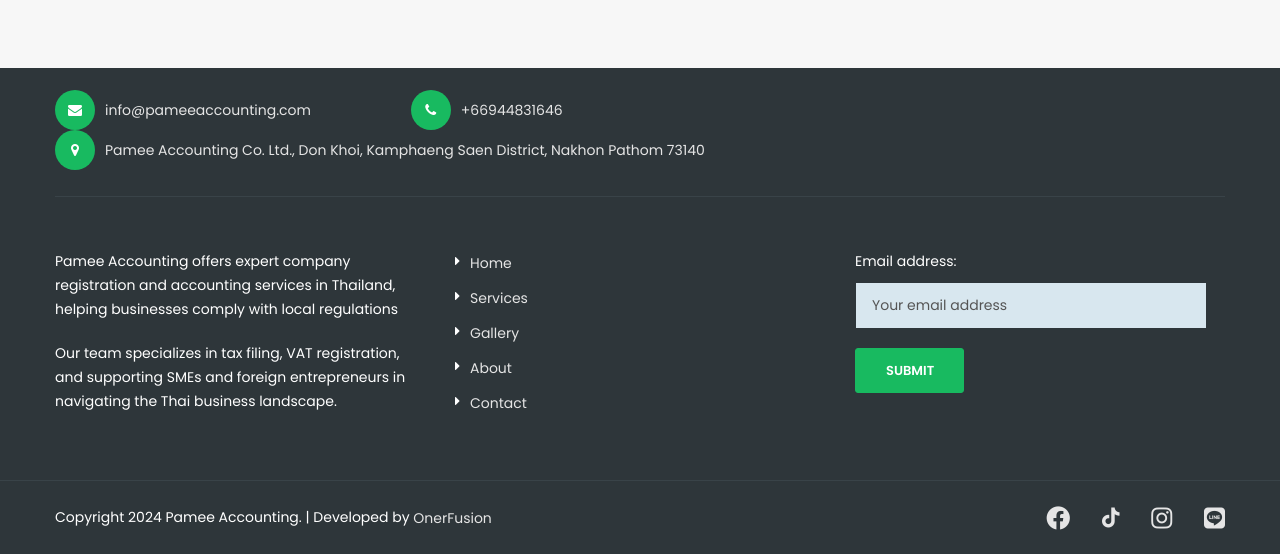
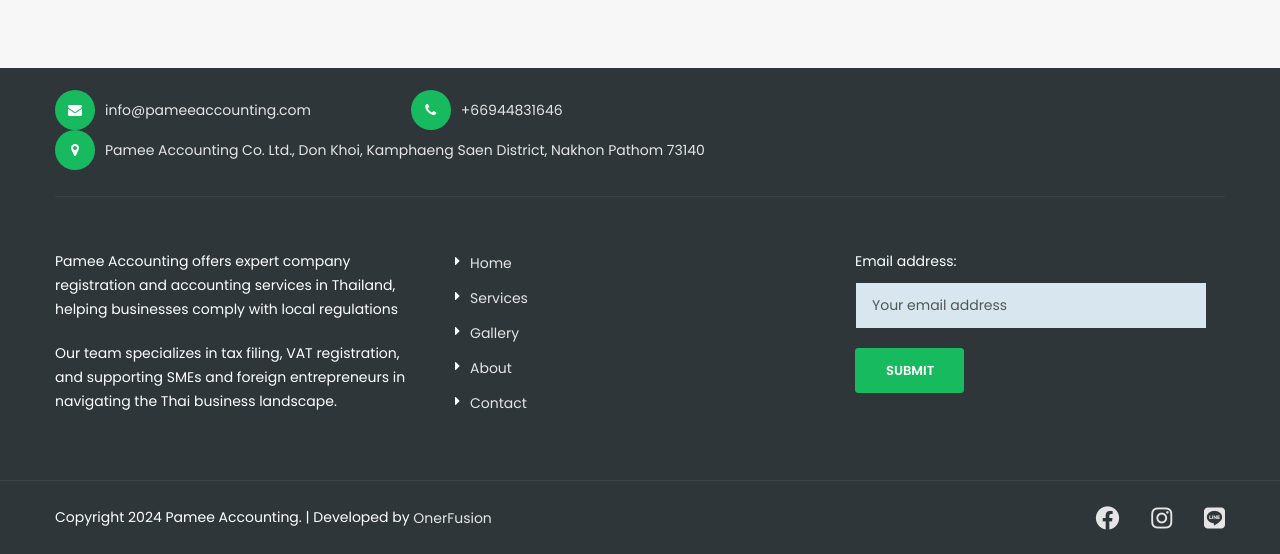
Before and after one commit to OnerFusionINC/pameeaccounting, a plain HTML site: page index.html in a window 1280 px wide. Shown: the part 2487-3041 px from the top of the page. Drawn offline with Linux system fonts and the light colour scheme; files whose address does not match are found by name.

Commit message:
Update index.html

```diff
--- a/index.html
+++ b/index.html
@@ -880,9 +880,9 @@
 							</div>
 							<ul class="menu-footer">
 								<li><a href="https://www.facebook.com/profile.php?id=61554045372599" target="_blank" class="fab fa-facebook" style='font-size:24px'></a></li>
-								<li><a href="https://www.tiktok.com/@pamee979" target="_blank" class="fab fa-tiktok" style='font-size:20px'></a></li>
 								<li><a href="https://www.instagram.com/pamee.accounting/" target="_blank" class="fab fa-instagram" style='font-size:24px'></a></li>
 								<li><a href="https://lin.ee/qu5ns5J" target="_blank" class="fab fa-line" style='font-size:24px'></a></li>
+								  </a>	</li>
 							</ul><!-- /.menu-footer -->
 						</div>
 					</div>
```
